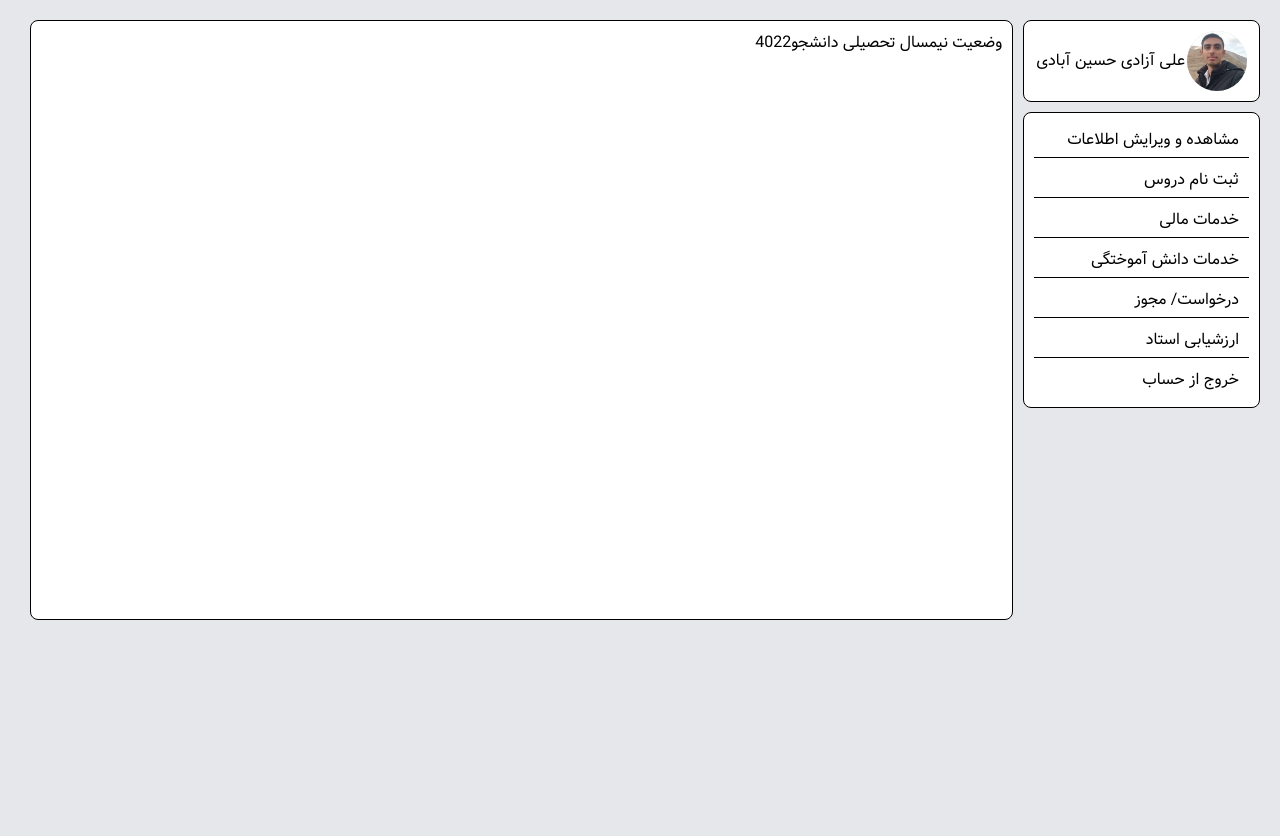
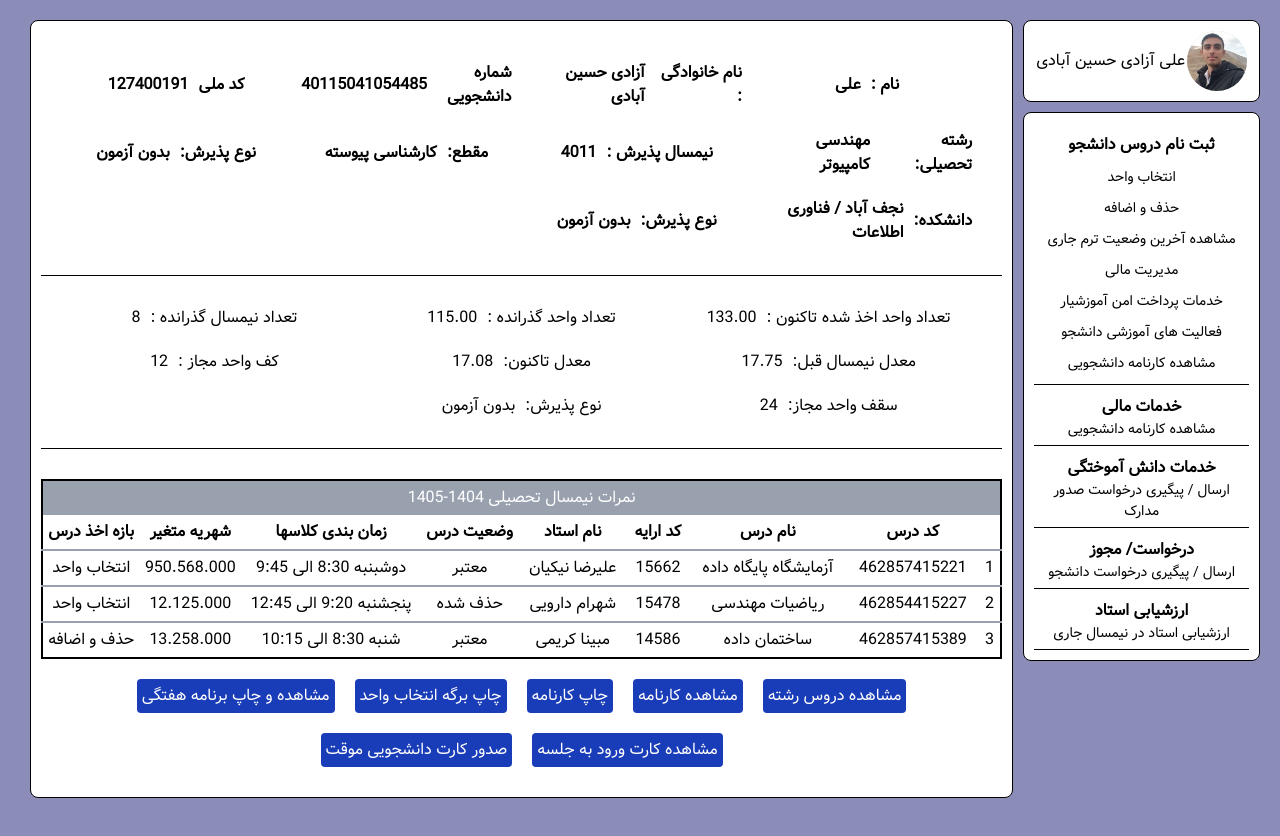
Before and after one commit to Azadigithub/Amoozashyar, a React (Vite) app: page /Profile in a window 1280 px wide. Shown: the top 836 px of the page. Built offline with nearby package versions, Linux system fonts and the light colour scheme.

Commit message:
Add (style) : design profile structure

```diff
--- a/src/App.css
+++ b/src/App.css
@@ -14,8 +14,14 @@
   justify-content: center;
 }
 
+li:hover{
+  cursor: pointer;
+}
 @theme {
   --font-Vazir: "Vazir";
+
+  /*Coustom color*/
+  --color-My-blue-600: #8c8cb8;
 
   /*Coustom breakpoints */
   --breakpoint-mobile: 400px;
--- a/src/Pages/Profile.jsx
+++ b/src/Pages/Profile.jsx
@@ -3,8 +3,8 @@ import Header from "../Components/Main/Header";
 
 const Profile = () => {
   return (
-    <div className="font-Vazir flex items-start justify-center bg-gray-200 h-[1200px] p-[20px] gap-[10px]">
-      <div className="flex flex-col w-[300px]">
+    <div className="font-Vazir flex items-start justify-center bg-My-blue-600 h-[1200px] p-[20px] gap-[10px] relative">
+      <div className="flex flex-col w-[300px] sticky top-0">
         <div className="bg-white border-1 w-full  p-[10px] rounded-8">
           <div className="flex items-center justify-evenly">
             <div className="bg-gray-300 flex-center w-[60px] h-[60px] rounded-[100px]">
@@ -19,46 +19,218 @@ const Profile = () => {
             </div>
           </div>
         </div>
-        <div className="bg-white border-1 p-[10px] rounded-8 w-full flex flex-col gap-[5px] mt-[10px]">
-          <p className="w-full text-[16px] border-b-1 px-[10px] py-[5px] hover:cursor-pointer">
+        <div className="bg-white border-1 p-[10px] rounded-8 w-full flex flex-col gap-[5px] mt-[10px] text-center ">
+          {/* <h3 className="text-[16px] font-bold text-center">
+            {" "}
             مشاهده و ویرایش اطلاعات
-          </p>
-          <p className=" w-full text-[16px] border-b-1 px-[10px] py-[5px]">
-            {" "}
-            ثبت نام دروس{" "}
-          </p>
-          <p className=" w-full text-[16px] border-b-1 px-[10px] py-[5px]">
-            {" "}
-            خدمات مالی{" "}
-          </p>
-          <p className=" w-full text-[16px] border-b-1 px-[10px] py-[5px]">
-            {" "}
-            خدمات دانش آموختگی{" "}
-          </p>
-          <p className=" w-full text-[16px] border-b-1 px-[10px] py-[5px]">
-            {" "}
-            درخواست/ مجوز{" "}
-          </p>
-          <p className=" w-full text-[16px] border-b-1 px-[10px] py-[5px]">
-            {" "}
-            ارزشیابی استاد{" "}
-          </p>
-          <p className=" w-full text-[16px] px-[10px] py-[5px]">
-            {" "}
-            خروج از حساب{" "}
-          </p>
+          </h3> */}
+          <ul className="flex flex-col w-full text-[14px] border-b-1 py-[10px] px-[5px] gap-[10px]">
+            <span className="text-[16px] font-bold text-center">
+              ثبت نام دروس دانشجو
+            </span>
+            <li>انتخاب واحد</li>
+            <li>حذف و اضافه</li>
+            <li>مشاهده آخرین وضعیت ترم جاری</li>
+            <li>مدیریت مالی</li>
+            <li>خدمات پرداخت امن آموزشیار</li>
+            <li>فعالیت های آموزشی دانشجو</li>
+            <li>مشاهده کارنامه دانشجویی</li>
+          </ul>
+          <ul className=" w-full text-[14px] border-b-1 px-[10px] py-[5px]">
+            <h3 className="text-[16px] font-bold text-center"> خدمات مالی</h3>
+
+            <li>مشاهده کارنامه دانشجویی</li>
+          </ul>
+          <ul className=" w-full text-[14px] border-b-1 px-[10px] py-[5px]">
+            <h3 className="text-[16px] font-bold text-center">
+              خدمات دانش آموختگی
+            </h3>
+
+            <li> ارسال / پیگیری درخواست صدور مدارک</li>
+          </ul>
+          <ul className=" w-full text-[14px] border-b-1 px-[10px] py-[5px]">
+            <h3 className="text-[16px] font-bold text-center">درخواست/ مجوز</h3>
+            <li> ارسال / پیگیری درخواست دانشجو</li>
+          </ul>
+          <ul className=" w-full text-[14px] border-b-1 px-[10px] py-[5px]">
+            <span className="text-[16px] font-bold text-center">
+              ارزشیابی استاد
+            </span>
+
+            <li> ارزشیابی استاد در نیمسال جاری</li>
+          </ul>
         </div>
       </div>
-      <div className="bg-white border-1 p-[10px] rounded-8 w-full h-[600px] gap-[5px]">
-        <div className="flex gap-[10px]">
-          <table>
-            <tr>
-              <td>وضعیت نیمسال تحصیلی دانشجو</td>
-              <td>4022</td>
-            </tr>
+      {/* Left Table  */}
+      <div className="bg-white border-1 p-[10px] rounded-8 w-full gap-[5px] ">
+        <div className="grid grid-cols-4 gap-[20px] p-[30px] font-bold">
+          <div className="flex-center gap-[10px]">
+            <label>نام :</label>
+            <span> علی</span>
+          </div>
+          <div className="flex-center gap-[10px]">
+            <label>نام خانوادگی :</label>
+            <span> آزادی حسین آبادی</span>
+          </div>
+          <div className="flex-center gap-[10px]">
+            <label>شماره دانشجویی</label>
+            <span> 40115041054485</span>
+          </div>
+          <div className="flex-center gap-[10px]">
+            <label> کد ملی</label>
+            <span> 127400191</span>
+          </div>
+          <div className="flex-center gap-[10px]">
+            <label>رشته تحصیلی:</label>
+            <span> مهندسی کامپیوتر</span>
+          </div>
+          <div className="flex-center gap-[10px]">
+            <label> نیمسال پذیرش :</label>
+            <span> 4011</span>
+          </div>
+          <div className="flex-center gap-[10px]">
+            <label> مقطع:</label>
+            <span> کارشناسی پیوسته</span>
+          </div>
+          <div className="flex-center gap-[10px]">
+            <label> نوع پذیرش:</label>
+            <span> بدون آزمون</span>
+          </div>
+          <div className="flex-center gap-[10px]">
+            <label> دانشکده:</label>
+            <span> نجف آباد / فناوری اطلاعات</span>
+          </div>
+          <div className="flex-center gap-[10px]">
+            <label> نوع پذیرش:</label>
+            <span> بدون آزمون</span>
+          </div>
+        </div>
+        <hr />
+        <div className="grid grid-cols-3 gap-[20px] p-[30px]">
+          <div className="flex-center gap-[10px]">
+            <label> تعداد واحد اخذ شده تاکنون :</label>
+            <span> 133.00</span>
+          </div>
+          <div className="flex-center gap-[10px]">
+            <label> تعداد واحد گذرانده :</label>
+            <span> 115.00</span>
+          </div>
+          <div className="flex-center gap-[10px]">
+            <label> تعداد نیمسال گذرانده :</label>
+            <span> 8</span>
+          </div>
+          <div className="flex-center gap-[10px]">
+            <label> معدل نیمسال قبل:</label>
+            <span> 17.75</span>
+          </div>
+          <div className="flex-center gap-[10px]">
+            <label> معدل تاکنون:</label>
+            <span> 17.08</span>
+          </div>
+          <div className="flex-center gap-[10px]">
+            <label> کف واحد مجاز :</label>
+            <span> 12</span>
+          </div>
+          <div className="flex-center gap-[10px]">
+            <label> سقف واحد مجاز:</label>
+            <span> 24 </span>
+          </div>
+          <div className="flex-center gap-[10px]">
+            <label> نوع پذیرش:</label>
+            <span> بدون آزمون</span>
+          </div>
+        </div>
+        <hr />
+        {/* Cources and grades */}
+        <div className="mt-[30px]">
+          <table className="border-2 p-[10px] w-full h-full">
+            <thead className="border-2 p-[10px]">
+              <tr>
+                <td
+                  colspan="100"
+                  className="text-center p-[5px] bg-gray-400 text-white"
+                >
+                  نمرات نیمسال تحصیلی 1404-1405
+                </td>
+              </tr>
+              <tr className="p-[10px] overflow-x-scroll">
+                <th> </th>
+                <th className="p-[5px]">کد درس</th>
+                <th>نام درس</th>
+                <th>کد ارایه </th>
+                <th> نام استاد</th>
+                <th> وضعیت درس</th>
+                <th> زمان بندی کلاسها</th>
+                <th> شهریه متغیر</th>
+                <th> بازه اخذ درس</th>
+              </tr>
+            </thead>
+            <tbody className="text-center ">
+              <tr className="border-y-2 border-gray-400 ">
+                <td className="p-[5px]">1</td>
+                <td className="p-[5px]">462857415221</td>
+                <td className="p-[5px]">آزمایشگاه پایگاه داده</td>
+                <td className="p-[5px]">15662</td>
+                <td className="p-[5px]">علیرضا نیکیان</td>
+                <td>معتبر</td>
+                <td>دوشبنبه 8:30 الی 9:45</td>
+                <td>950.568.000</td>
+                <td> انتخاب واحد</td>
+              </tr>
+
+              <tr className="border-y-2 border-gray-400 ">
+                <td className="p-[5px]">2</td>
+                <td className="p-[5px]">462854415227</td>
+                <td className="p-[5px]">ریاضیات مهندسی</td>
+                <td className="p-[5px]">15478</td>
+                <td className="p-[5px]">شهرام دارویی</td>
+                <td>حذف شده</td>
+                <td>پنجشنبه 9:20 الی 12:45</td>
+                <td> 12.125.000</td>
+                <td>انتخاب واحد</td>
+              </tr>
+
+              <tr>
+                <td className="p-[5px]">3</td>
+                <td className="p-[5px]">462857415389</td>
+                <td>ساختمان داده</td>
+                <td>14586</td>
+                <td>مبینا کریمی</td>
+                <td>معتبر</td>
+                <td>شنبه 8:30 الی 10:15</td>
+                <td> 13.258.000 </td>
+                <td>حذف و اضافه</td>
+              </tr>
+            </tbody>
+            {/* <tfoot className="bg-gray-300">
+              <tr>
+                <td colspan="7" className="text-center p-[5px]"> نمرات نیمسال تحصیلی 1404-1405</td>
+              </tr>
+            </tfoot> */}
           </table>
-
-
+          <div className="flex-center gap-[20px] flex-wrap p-[20px]">
+            <button className="bg-blue-800 text-white p-[5px] rounded-4">
+              مشاهده دروس رشته
+            </button>
+            <button className="bg-blue-800 text-white p-[5px] rounded-4">
+              مشاهده کارنامه
+            </button>
+            <button className="bg-blue-800 text-white p-[5px] rounded-4">
+              چاپ کارنامه
+            </button>
+            <button className="bg-blue-800 text-white p-[5px] rounded-4">
+              چاپ برگه انتخاب واحد
+            </button>
+            <button className="bg-blue-800 text-white p-[5px] rounded-4">
+              مشاهده و چاپ برنامه هفتگی
+            </button>
+            <button className="bg-blue-800 text-white p-[5px] rounded-4">
+              مشاهده کارت ورود به جلسه{" "}
+            </button>
+            <button className="bg-blue-800 text-white p-[5px] rounded-4">
+              صدور کارت دانشجویی موقت
+            </button>
+          </div>
         </div>
       </div>
       <div className=""></div>
```
